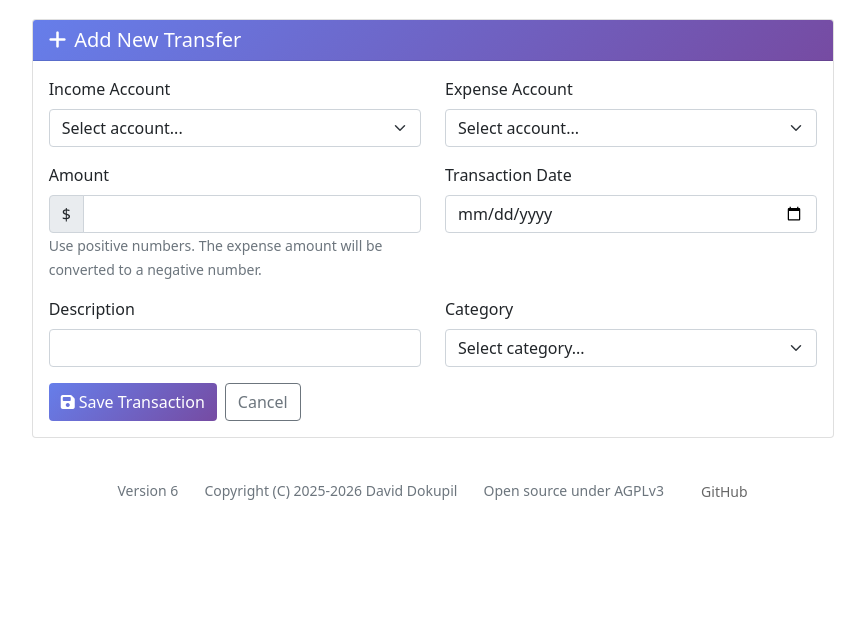
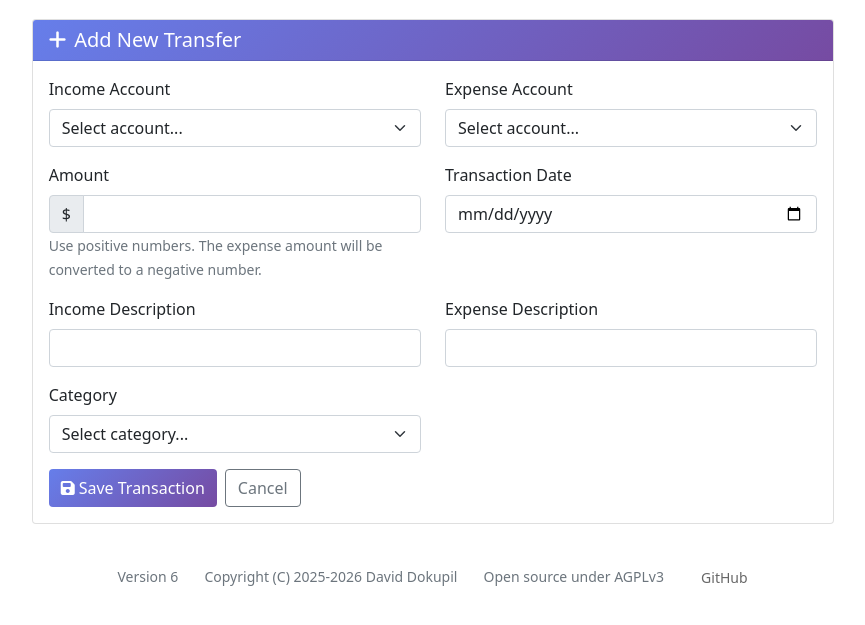
Before and after one commit to ddokupil12/personal-transaction-app, a Flask app: page /cashflows/add_transfer in a window 1280 px wide. Shown: the part 57-682 px from the top of the page, without its empty margins (207-1072 px from the left). Run offline with Flask 3, Linux system fonts and the light colour scheme; data that the repository does not hold is empty; parts of the project's set-up code (start-up, migrations or seed data) failed here and were passed over; some libraries are stand-ins or nearby versions.

Commit message:
Fixed bug with add_transfer() raising 400

```diff
--- a/templates/add_transfer.html
+++ b/templates/add_transfer.html
@@ -49,10 +49,16 @@
 
                         <div class="row">
                             <div class="col-md-6 mb-3">
-                                <label for="dscr" class="form-label">Description</label>
-                                <input type="text" class="form-control" id="dscr" name="dscr" maxlength="50" value="{{expense.dscr if expense else ''}}" required>
+                                <label for="i_dscr" class="form-label">Income Description</label>
+                                <input type="text" class="form-control" id="i_dscr" name="i_dscr" maxlength="50" value="{{expense.dscr if expense else ''}}" required>
                             </div>
+                            <div class="col-md-6 mb-3">
+                                <label for="e_dscr" class="form-label">Expense Description</label>
+                                <input type="text" class="form-control" id="e_dscr" name="e_dscr" maxlength="50" value="{{expense.dscr if expense else ''}}" required>
+                            </div>
+                        </div>
 
+                        <div class="row">
                             <div class="col-md-6 mb-3">
                                 {% set categoryid = expense.categoryid if expense else '' %}
                                 {% include 'category_select.html' %}
```
